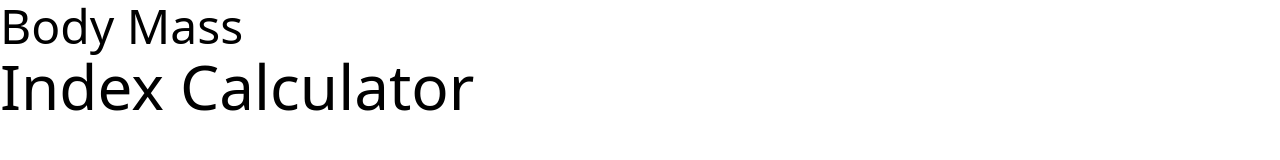
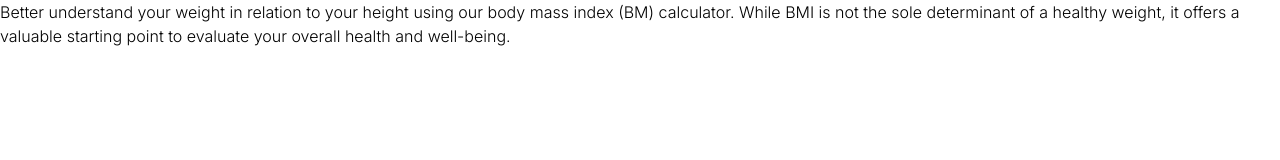
Before and after one commit to AssSam7/fem-bmi-calc, a website: page index.html in a window 1280 px wide. Drawn offline with Linux system fonts and the light colour scheme.

Commit message:
Adding the Tailwind Config

```diff
--- a/index.html
+++ b/index.html
@@ -5,13 +5,24 @@
     <meta name="viewport" content="width=device-width, initial-scale=1.0" />
     <title>FEM | Body Mass Calculator</title>
 
+    <link rel="preconnect" href="https://fonts.googleapis.com" />
+    <link rel="preconnect" href="https://fonts.gstatic.com" crossorigin />
+    <link
+      href="https://fonts.googleapis.com/css2?family=Inter:ital,opsz,wght@0,14..32,100..900;1,14..32,100..900&display=swap"
+      rel="stylesheet"
+    />
+
     <link rel="icon" href="assets/favicon.ico" type="image/x-icon" />
     <link rel="stylesheet" href="src/styles.css" />
   </head>
-  <body>
+  <body class="font-sans font-light">
     <div class="container">
-      <h1 class="text-lg">Body Mass</h1>
-      <h2 class="text-xl">Index Calculator</h2>
+      <p>
+        Better understand your weight in relation to your height using our body
+        mass index (BM) calculator. While BMI is not the sole determinant of a
+        healthy weight, it offers a valuable starting point to evaluate your
+        overall health and well-being.
+      </p>
     </div>
   </body>
 </html>
--- a/tailwind.config.js
+++ b/tailwind.config.js
@@ -14,7 +14,17 @@ module.exports = {
       sm: { max: "639px" },
       // => @media (max-width: 639px) { ... }
     },
-    colors: {},
+    colors: {
+      blue: "#345ff6",
+      gunmetal: "#253347",
+      "dark-electric-blue": "#5e6e85",
+      "gradient-1-start": "#D6E6FE",
+      "gradient-1-end": "#D6FCFE",
+    },
+    fontFamily: {
+      sans: ["Inter", "system-ui"],
+    },
+
     fontSize: {
       sm: ["20px", "28px"],
       md: ["24px", "40px"],
```
Also changed, not shown: src/styles.css.
